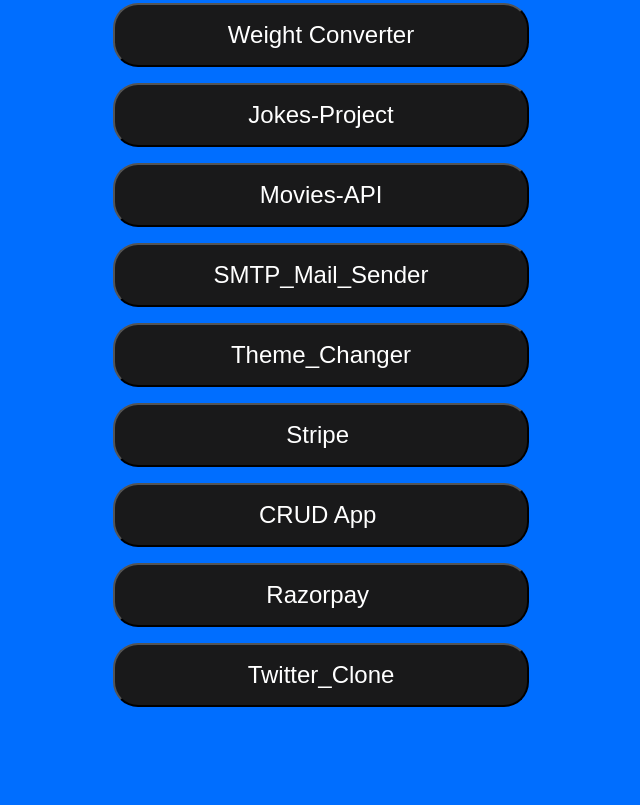
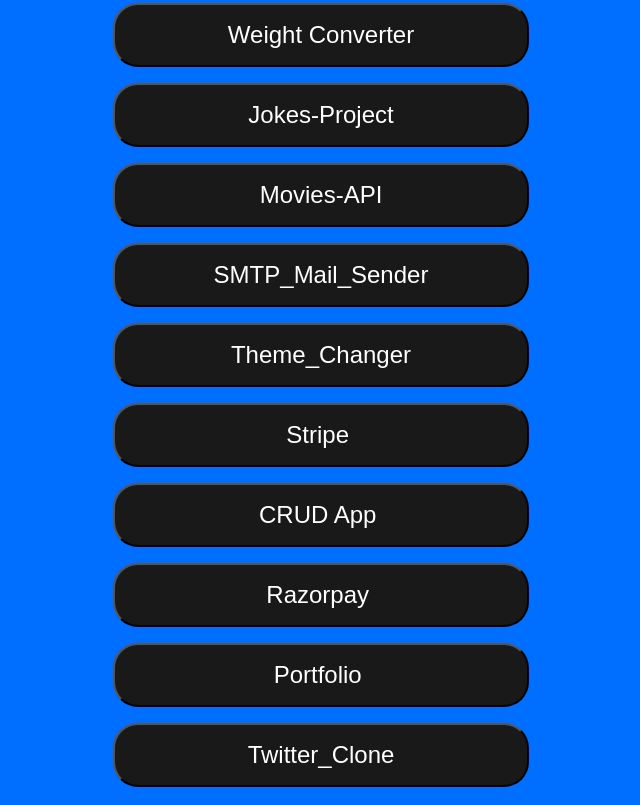
Before and after one commit to Qwer278/all-asignment-Nagarro, a plain HTML site: page index.html in a window 1280 px wide. Shown: the part 1482-2287 px from the top of the page, without its empty margins (319-959 px from the left). Before the commit the page ends 2189 px from the top, so only its background shows below. Drawn offline with Linux system fonts and the light colour scheme.

Commit message:
Update index.html

```diff
--- a/index.html
+++ b/index.html
@@ -37,7 +37,8 @@
       <li><a href="https://github.com/Qwer278/stripe" target="_blank"><input type="button" value="Stripe "></a></li>
       <li><a href="https://github.com/Qwer278/CRUD-app" target="_blank"><input type="button" value="CRUD App "></a></li>
       <li><a href="https://github.com/Qwer278/razorpay-project" target="_blank"><input type="button" value="Razorpay "></a></li>
+      <li><a href="https://qwer278.github.io/new-portfolio/" target="_blank"><input type="button" value="Portfolio "></a></li>
       <li><a href="https://text12132312.herokuapp.com/" target="_blank"><input type="button" value="Twitter_Clone"></a></li>
-    </ul>
+    <br></ul>
   </body>
 </html>
```
